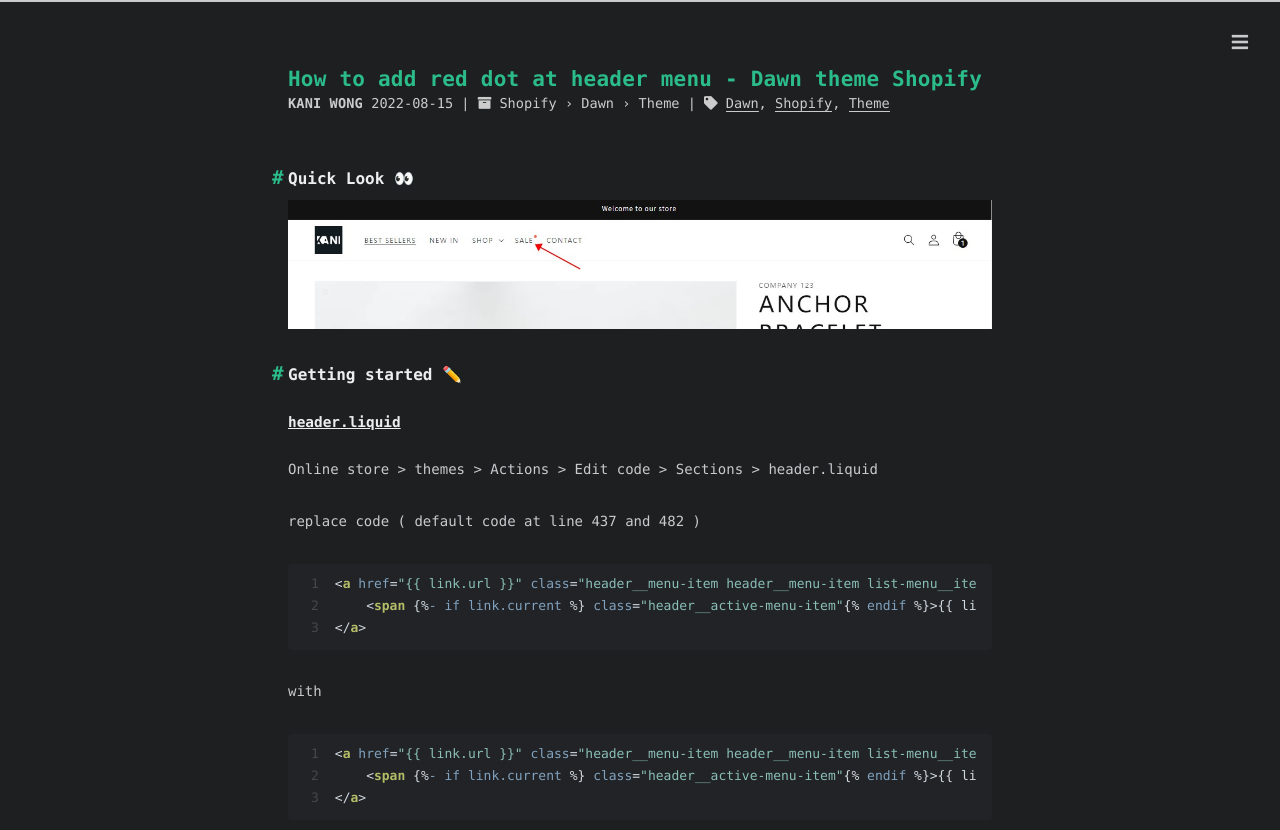
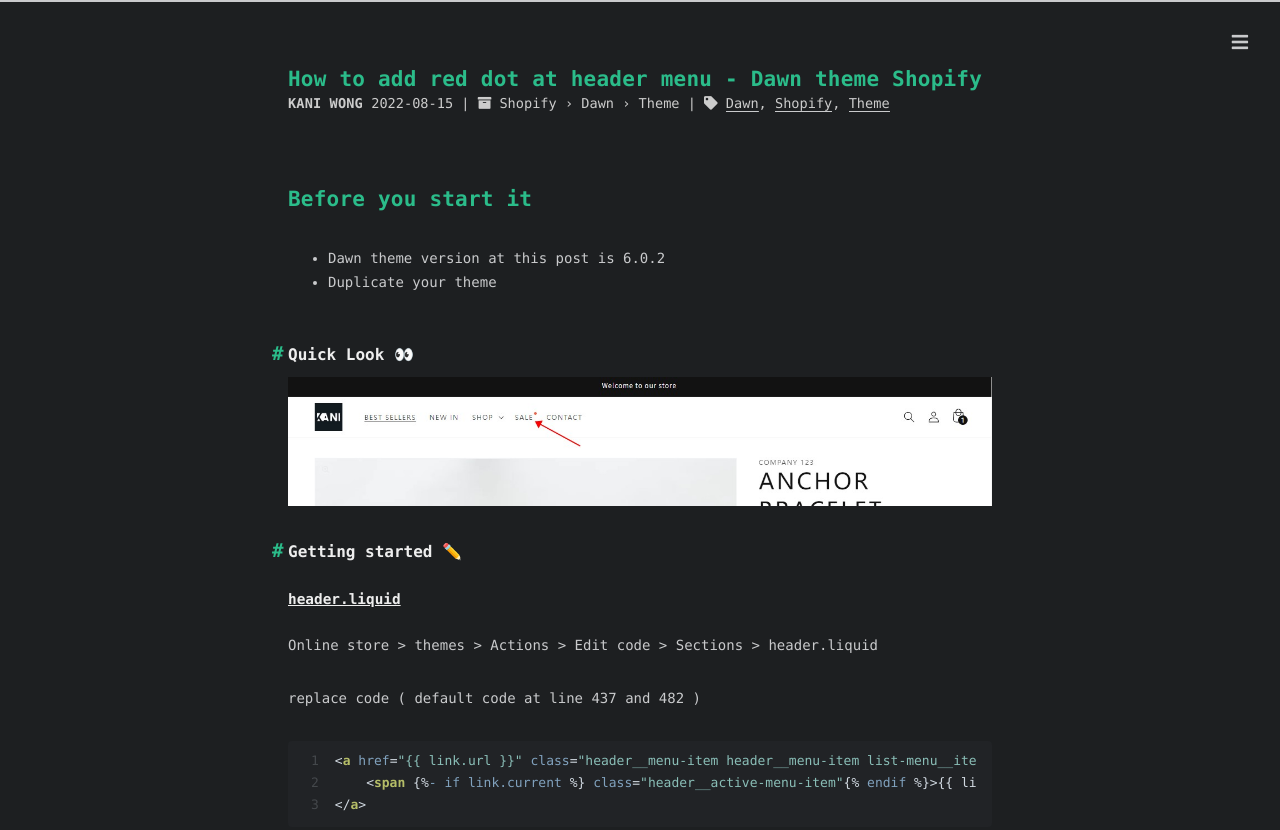
Before and after one commit to Kaniwong/Kaniwong.github.io, a plain HTML site: page 2022/08/15/How-to-add-red-dot-at-header-menu-Dawn-theme-Shopify/index.html in a window 1280 px wide. Shown: the top 830 px of the page. Drawn offline with nearby package versions, Linux system fonts and the light colour scheme; some packages are replaced by stand-ins of ours; a script that the page names is missing; a web font is replaced by a local one.

Commit message:
Site updated: 2022-08-16 23:18:54

```diff
--- a/2022/08/15/How-to-add-red-dot-at-header-menu-Dawn-theme-Shopify/index.html
+++ b/2022/08/15/How-to-add-red-dot-at-header-menu-Dawn-theme-Shopify/index.html
@@ -16,7 +16,7 @@
 <meta property="og:image" content="https://kaniwong.github.io/2022/08/15/How-to-add-red-dot-at-header-menu-Dawn-theme-Shopify/Dingtalk_20220815215305.jpg">
 <meta property="og:image" content="https://kaniwong.github.io/2022/08/15/How-to-add-red-dot-at-header-menu-Dawn-theme-Shopify/Dingtalk_20220815215039.jpg">
 <meta property="article:published_time" content="2022-08-15T13:30:14.000Z">
-<meta property="article:modified_time" content="2022-08-15T13:58:45.388Z">
+<meta property="article:modified_time" content="2022-08-16T15:18:45.817Z">
 <meta property="article:author" content="Kani Wong">
 <meta property="article:tag" content="Shopify">
 <meta property="article:tag" content="Dawn">
@@ -107,7 +107,7 @@
 
     </div>
     <div id="toc">
-      <ol class="toc"><li class="toc-item toc-level-2"><a class="toc-link" href="#Quick-Look-%F0%9F%91%80"><span class="toc-number">1.</span> <span class="toc-text">Quick Look 👀</span></a></li><li class="toc-item toc-level-2"><a class="toc-link" href="#Getting-started-%E2%9C%8F%EF%B8%8F"><span class="toc-number">2.</span> <span class="toc-text">Getting started ✏️</span></a><ol class="toc-child"><li class="toc-item toc-level-3"><a class="toc-link" href="#header-liquid"><span class="toc-number">2.1.</span> <span class="toc-text">header.liquid</span></a></li><li class="toc-item toc-level-3"><a class="toc-link" href="#CSS"><span class="toc-number">2.2.</span> <span class="toc-text">CSS</span></a></li></ol></li><li class="toc-item toc-level-2"><a class="toc-link" href="#How-to-use"><span class="toc-number">3.</span> <span class="toc-text">How to use</span></a></li></ol>
+      <ol class="toc"><li class="toc-item toc-level-1"><a class="toc-link" href="#Before-you-start-it"><span class="toc-number">1.</span> <span class="toc-text">Before you start it</span></a><ol class="toc-child"><li class="toc-item toc-level-2"><a class="toc-link" href="#Quick-Look-%F0%9F%91%80"><span class="toc-number">1.1.</span> <span class="toc-text">Quick Look 👀</span></a></li><li class="toc-item toc-level-2"><a class="toc-link" href="#Getting-started-%E2%9C%8F%EF%B8%8F"><span class="toc-number">1.2.</span> <span class="toc-text">Getting started ✏️</span></a><ol class="toc-child"><li class="toc-item toc-level-3"><a class="toc-link" href="#header-liquid"><span class="toc-number">1.2.1.</span> <span class="toc-text">header.liquid</span></a></li><li class="toc-item toc-level-3"><a class="toc-link" href="#CSS"><span class="toc-number">1.2.2.</span> <span class="toc-text">CSS</span></a></li></ol></li><li class="toc-item toc-level-2"><a class="toc-link" href="#How-to-use"><span class="toc-number">1.3.</span> <span class="toc-text">How to use</span></a></li></ol></li></ol>
     </div>
   </span>
 </div>
@@ -156,7 +156,11 @@
 
 
   <div class="content" itemprop="articleBody">
-    <h2 id="Quick-Look-👀"><a href="#Quick-Look-👀" class="headerlink" title="Quick Look 👀"></a>Quick Look 👀</h2><img src="/2022/08/15/How-to-add-red-dot-at-header-menu-Dawn-theme-Shopify/Dingtalk_20220815215305.jpg" class="" title="Edit red dot sale link">
+    <h1 id="Before-you-start-it"><a href="#Before-you-start-it" class="headerlink" title="Before you start it"></a>Before you start it</h1><ul>
+<li>Dawn theme version at this post is 6.0.2</li>
+<li>Duplicate your theme</li>
+</ul>
+<h2 id="Quick-Look-👀"><a href="#Quick-Look-👀" class="headerlink" title="Quick Look 👀"></a>Quick Look 👀</h2><img src="/2022/08/15/How-to-add-red-dot-at-header-menu-Dawn-theme-Shopify/Dingtalk_20220815215305.jpg" class="" title="Edit red dot sale link">
 
 <h2 id="Getting-started-✏️"><a href="#Getting-started-✏️" class="headerlink" title="Getting started ✏️"></a>Getting started ✏️</h2><h3 id="header-liquid"><a href="#header-liquid" class="headerlink" title="header.liquid"></a>header.liquid</h3><p>Online store &gt; themes &gt; Actions &gt; Edit code &gt; Sections &gt; header.liquid</p>
 <p>replace code ( default code at line 437 and 482 )</p>
@@ -196,7 +200,7 @@
     </div>
 
     <div id="toc-footer" style="display: none">
-      <ol class="toc"><li class="toc-item toc-level-2"><a class="toc-link" href="#Quick-Look-%F0%9F%91%80"><span class="toc-number">1.</span> <span class="toc-text">Quick Look 👀</span></a></li><li class="toc-item toc-level-2"><a class="toc-link" href="#Getting-started-%E2%9C%8F%EF%B8%8F"><span class="toc-number">2.</span> <span class="toc-text">Getting started ✏️</span></a><ol class="toc-child"><li class="toc-item toc-level-3"><a class="toc-link" href="#header-liquid"><span class="toc-number">2.1.</span> <span class="toc-text">header.liquid</span></a></li><li class="toc-item toc-level-3"><a class="toc-link" href="#CSS"><span class="toc-number">2.2.</span> <span class="toc-text">CSS</span></a></li></ol></li><li class="toc-item toc-level-2"><a class="toc-link" href="#How-to-use"><span class="toc-number">3.</span> <span class="toc-text">How to use</span></a></li></ol>
+      <ol class="toc"><li class="toc-item toc-level-1"><a class="toc-link" href="#Before-you-start-it"><span class="toc-number">1.</span> <span class="toc-text">Before you start it</span></a><ol class="toc-child"><li class="toc-item toc-level-2"><a class="toc-link" href="#Quick-Look-%F0%9F%91%80"><span class="toc-number">1.1.</span> <span class="toc-text">Quick Look 👀</span></a></li><li class="toc-item toc-level-2"><a class="toc-link" href="#Getting-started-%E2%9C%8F%EF%B8%8F"><span class="toc-number">1.2.</span> <span class="toc-text">Getting started ✏️</span></a><ol class="toc-child"><li class="toc-item toc-level-3"><a class="toc-link" href="#header-liquid"><span class="toc-number">1.2.1.</span> <span class="toc-text">header.liquid</span></a></li><li class="toc-item toc-level-3"><a class="toc-link" href="#CSS"><span class="toc-number">1.2.2.</span> <span class="toc-text">CSS</span></a></li></ol></li><li class="toc-item toc-level-2"><a class="toc-link" href="#How-to-use"><span class="toc-number">1.3.</span> <span class="toc-text">How to use</span></a></li></ol></li></ol>
     </div>
 
     <div id="share-footer" style="display: none">
```
Also changed, not shown: search.xml (+1 -1 lines).
